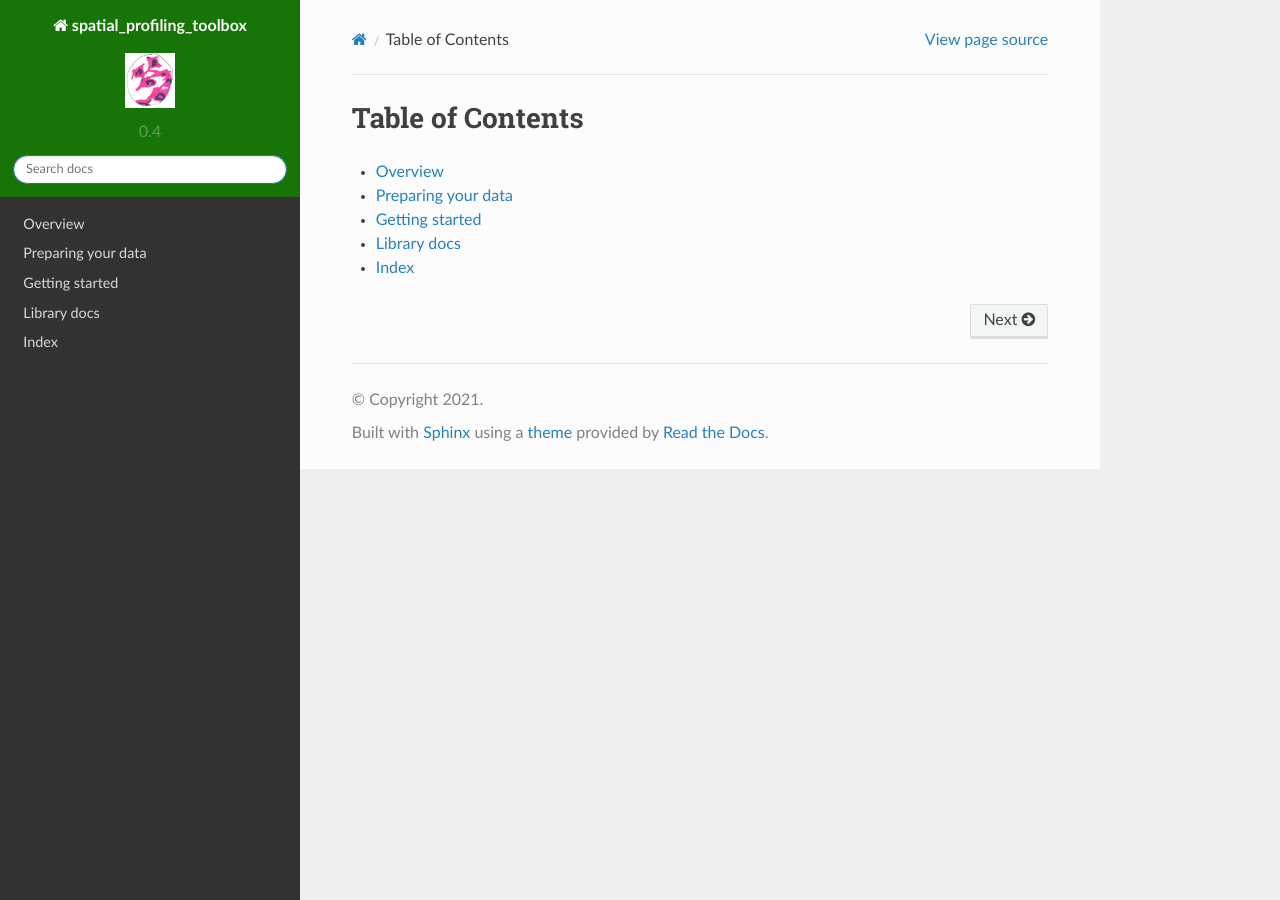
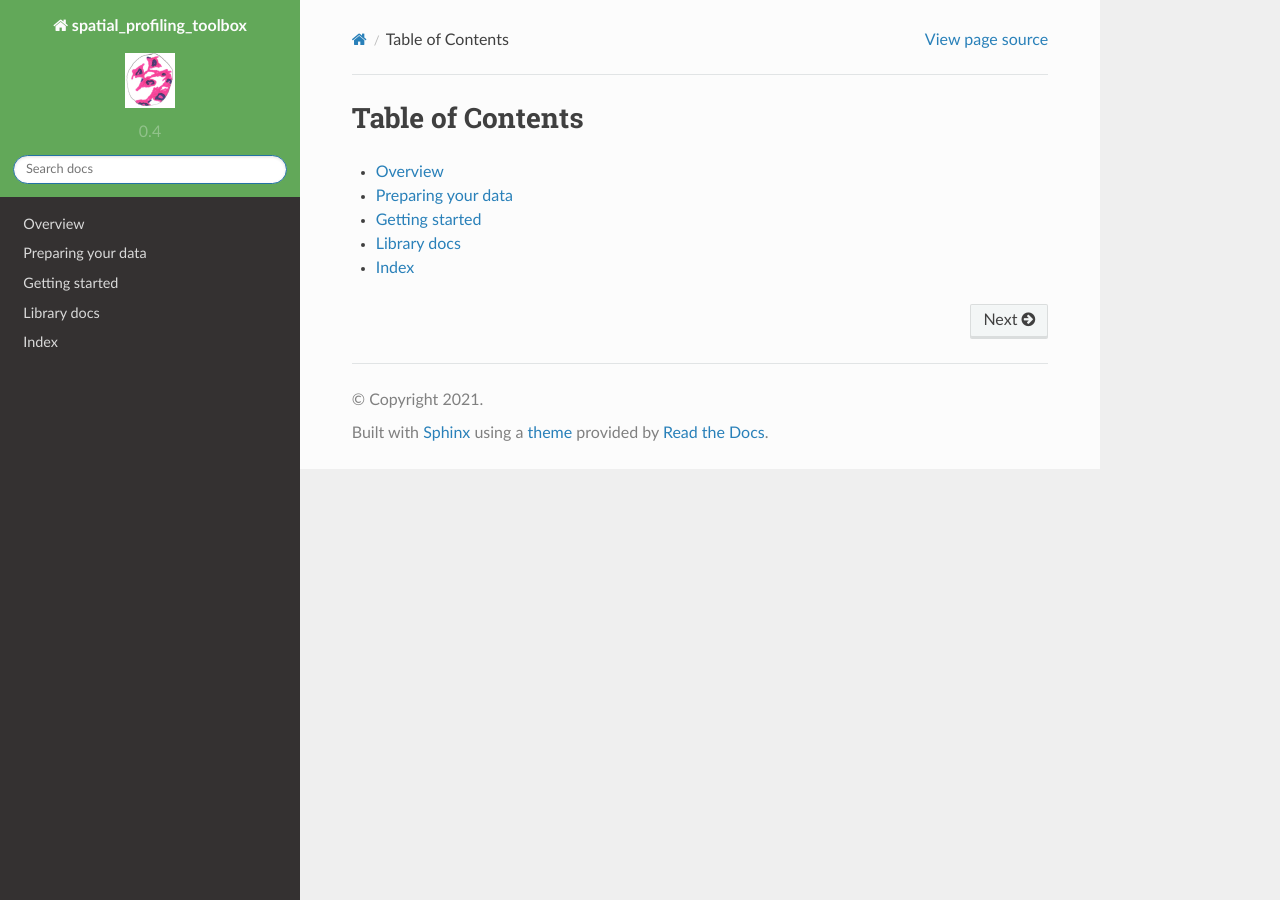
Before and after one commit to nadeemlab/SPT, a Sphinx documentation site: the page built from spatial_profiling_toolbox/docs/index.rst, in a window 1280 px wide. Built offline with Sphinx 7.4.7 and the Read the Docs theme 2.0.0, drawn with Linux system fonts in a browser that asks for light colours; formulas are drawn with MathJax 3.

Commit message:
adjust color doc

```diff
--- a/spatial_profiling_toolbox/docs/conf.py
+++ b/spatial_profiling_toolbox/docs/conf.py
@@ -61,7 +61,7 @@ exclude_patterns = ['_build', 'Thumbs.db', '.DS_Store']
 pygments_style = None
 html_theme = 'sphinx_rtd_theme'
 html_theme_options = {
-    'style_nav_header_background': '#177507',
+    'style_nav_header_background': '#62a859',
 }
 
 # Add any paths that contain custom static files (such as style sheets) here,
--- a/spatial_profiling_toolbox/spatial_profiling_toolbox/version.txt
+++ b/spatial_profiling_toolbox/spatial_profiling_toolbox/version.txt
@@ -1 +1 @@
-0.4.27
+0.4.30
```
